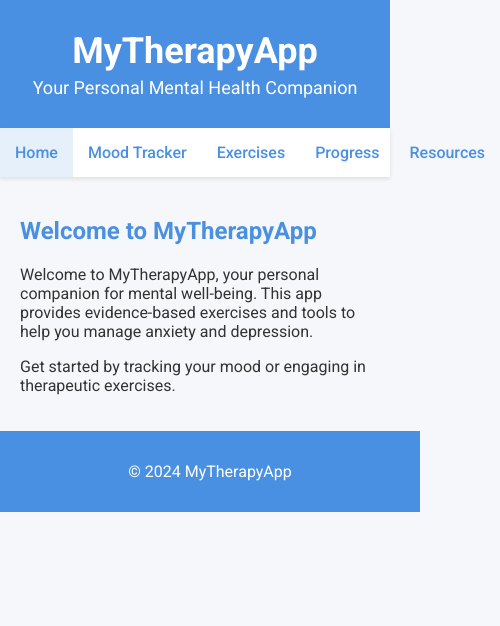
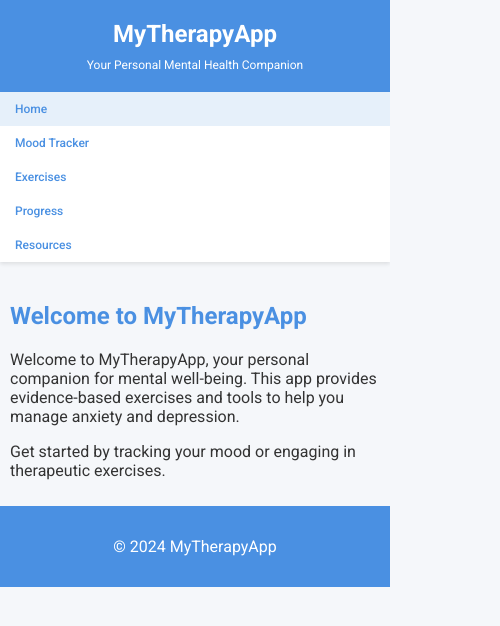
Before and after one commit to Abhisach687/therapy_app, a plain HTML site: page index.html in a window 390 px wide. Shown: the whole page, 500 px wide, since content can reach past the window. Drawn offline with Linux system fonts and the light colour scheme.

Commit message:
Update style.css

```diff
--- a/style.css
+++ b/style.css
@@ -1,30 +1,35 @@
 /* style.css */
 
 /* Import Google Font */
-@import url("https://fonts.googleapis.com/css?family=Roboto:400,500,700&display=swap");
+@import url('https://fonts.googleapis.com/css?family=Roboto:400,500,700&display=swap');
 
 body {
     margin: 0;
-  font-family: "Roboto", sans-serif;
+    font-family: 'Roboto', sans-serif;
     background-color: #f5f7fa;
     color: #333;
+}
+
+/* Reset styles for consistent appearance */
+* {
+    box-sizing: border-box;
 }
 
 header {
     background-color: #4a90e2;
     color: white;
-  padding: 30px;
+    padding: 30px 20px;
     text-align: center;
 }
 
 header h1 {
     margin: 0;
-  font-size: 36px;
+    font-size: 32px;
 }
 
 header p {
-  margin: 5px 0 0;
-  font-size: 18px;
+    margin: 10px 0 0;
+    font-size: 16px;
 }
 
 nav {
@@ -34,6 +39,7 @@ nav {
 
 nav ul {
     display: flex;
+    flex-wrap: wrap;
     list-style-type: none;
     margin: 0;
     padding: 0;
@@ -82,6 +88,7 @@ button {
     margin-top: 10px;
     font-size: 16px;
     border-radius: 4px;
+    width: 100%;
 }
 
 button:hover {
@@ -94,7 +101,6 @@ select {
     width: 100%;
     padding: 12px;
     margin: 8px 0;
-  box-sizing: border-box;
     font-size: 16px;
     border: 1px solid #ccc;
     border-radius: 4px;
@@ -117,14 +123,109 @@ select {
 h2,
 h3 {
     color: #4a90e2;
+    margin-top: 30px;
 }
 
 label {
     font-weight: 500;
 }
 
+ul.exercise-list {
+    list-style-type: none;
+    padding: 0;
+}
+
+ul.exercise-list li {
+    margin-bottom: 10px;
+}
+
+ul.exercise-list li button {
+    width: 100%;
+}
+
+/* Responsive Styles */
+@media screen and (max-width: 768px) {
+    header h1 {
+        font-size: 28px;
+    }
+
+    header p {
+        font-size: 14px;
+    }
+
+    nav ul li a {
+        padding: 12px;
+        font-size: 14px;
+    }
+
+    button {
+        font-size: 14px;
+        padding: 10px;
+    }
+
+    input,
+    textarea,
+    select {
+        font-size: 14px;
+        padding: 10px;
+    }
+
+    main {
+        padding: 15px;
+    }
+}
+
 @media screen and (max-width: 600px) {
+    nav ul {
+        flex-direction: column;
+    }
+
     nav ul li {
         flex: none;
+        width: 100%;
+    }
+
+    nav ul li a {
+        text-align: left;
+        padding-left: 20px;
+    }
+
+    header {
+        padding: 20px 15px;
+    }
+
+    main {
+        padding: 10px;
     }
 }
+
+@media screen and (max-width: 400px) {
+    header h1 {
+        font-size: 24px;
+    }
+
+    header p {
+        font-size: 12px;
+    }
+
+    nav ul li a {
+        font-size: 12px;
+        padding: 10px 15px;
+    }
+
+    button {
+        font-size: 14px;
+        padding: 10px;
+    }
+
+    input,
+    textarea,
+    select {
+        font-size: 14px;
+        padding: 8px;
+    }
+
+    label {
+        font-size: 14px;
+    }
+}
```
Lines whose indentation alone changed are shown as unchanged.
